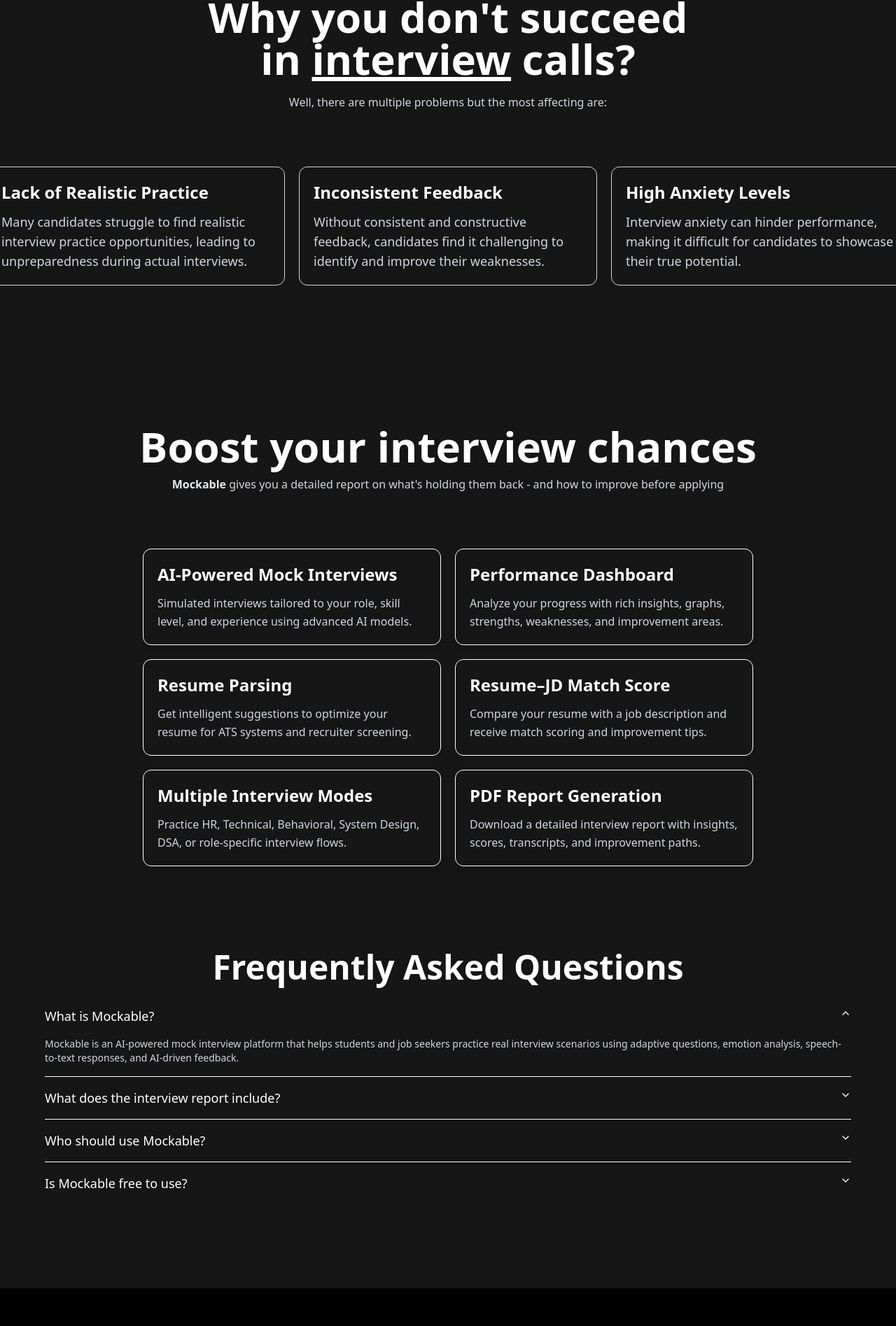
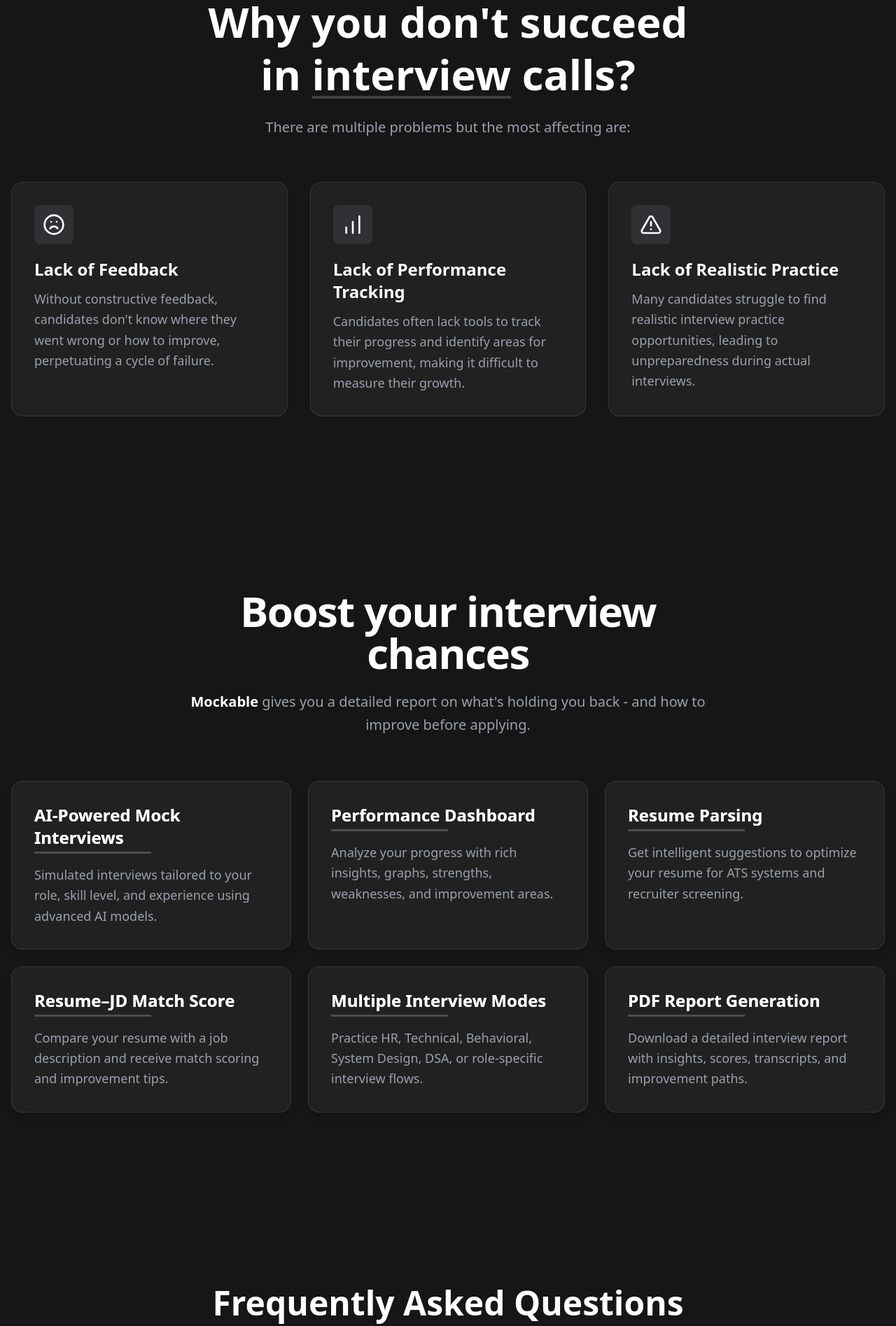
Before and after one commit to avidhanorkar/Mockable, a React app in the folder frontend/: page / in a window 1280 px wide. Shown: the part 846-2741 px from the top of the page at 70% size. Built offline with nearby package versions, Linux system fonts and the light colour scheme; the HTML template or start-up script is replaced by a standard one.

Commit message:
Minor Changes in Landing Page

```diff
--- a/frontend/src/Components/Footer.tsx
+++ b/frontend/src/Components/Footer.tsx
@@ -1,15 +1,13 @@
-import React from 'react'
-
 const Footer = () => {
   return (
-    <div className="h-40 bg-black px-20 relative flex items-center overflow-hidden">
-      <div className="flex flex-col gap-2 w-full">
+    <div className="h-40 bg-black border-t border-white/10 px-20 relative flex items-center overflow-hidden">
+      <div className="flex flex-col gap-2 w-full z-10">
         <p className="text-white text-xl font-bold">Mockable - A Mock Interview Platform</p>
-        <p className="text-white">© 2024 Mockable. All rights reserved.</p>
+        <p className="text-gray-400">© 2025 Mockable. All rights reserved.</p>
       </div>
 
-      <p className="text-white font-semibold text-4xl absolute bottom-0 right-0 text-right">
-        Made for Job Seekers, Made by Job Seekers.
+      <p className="text-white/5 font-bold text-6xl absolute -bottom-4 right-0 text-right select-none pointer-events-none">
+        Made by and for Job Seekers
       </p>
     </div>
   )
--- a/frontend/src/Components/Landing/Card.tsx
+++ b/frontend/src/Components/Landing/Card.tsx
@@ -5,11 +5,14 @@
 
 export default function Card({ title, description }: CardProps) {
   return (
-    <div className="rounded-xl border p-5 text-left shadow-md">
-      <h3 className="text-2xl font-semibold text-white mb-3">
-        {title}
-      </h3>
-      <p className="text-gray-300 leading-relaxed w-96">
+    <div className="rounded-2xl border border-white/10 bg-white/5 p-8 text-left shadow-lg backdrop-blur-md transition-all duration-300 hover:drop-shadow-xl hover:-translate-y-2">
+      <div className="flex flex-col gap-1 mb-4">
+        <h3 className="text-2xl font-bold text-white bg-gradient-to-r from-white to-gray-300 bg-clip-text text-transparent">
+          {title}
+        </h3>
+        <span className="h-[3px] w-[50%] bg-white/20"></span>
+      </div>
+      <p className="text-gray-400 leading-relaxed text-lg">
         {description}
       </p>
     </div>
--- a/frontend/src/Components/Landing/FAQ.tsx
+++ b/frontend/src/Components/Landing/FAQ.tsx
@@ -2,66 +2,68 @@
 
 export function FAQAccordion() {
     return (
-        <div className="text-white w-[90vw] pt-20">
-            <div>
-                <h1 className="text-5xl font-extrabold mb-4 text-center">Frequently Asked Questions</h1>
+        <div className="text-white w-full max-w-4xl mx-auto pt-20 pb-32 px-4">
+            <div className="mb-12 text-center">
+                <h2 className="text-5xl font-extrabold mb-4 text-white">
+                    Frequently Asked Questions
+                </h2>
+                <p className="text-gray-400 text-lg">Everything you need to know about Mockable</p>
             </div>
+
             <Accordion
                 type="single"
                 collapsible
-                className="w-full"
+                className="w-full flex flex-col gap-4"
                 defaultValue="item-1"
             >
-                {/* 1. What is Mockable? */}
-                <AccordionItem value="item-1">
-                    <AccordionTrigger><p className="text-white text-lg">What is Mockable?</p></AccordionTrigger>
-                    <AccordionContent className="flex flex-col gap-4 ">
-                        <p className="text-gray-300 ">
-                            Mockable is an AI-powered mock interview platform that helps students and job seekers practice real interview scenarios using adaptive questions, emotion analysis, speech-to-text responses, and AI-driven feedback.
+                {/* 2. How does Mockable work? */}
+                <AccordionItem value="item-2" className="border border-white/10 bg-white/5 rounded-xl px-4 backdrop-blur-sm transition-all duration-300">
+                    <AccordionTrigger className="hover:no-underline py-6">
+                        <p className="text-white text-xl font-semibold text-left">How does Mockable work?</p>
+                    </AccordionTrigger>
+                    <AccordionContent className="flex flex-col gap-4 pb-6">
+                        <p className="text-gray-300 text-lg leading-relaxed">
+                            Users select a job role and experience level, then engage in a simulated interview. Our AI asks questions, analyzes responses for content, tone, and clarity, and provides instant, personalized feedback.
                         </p>
                     </AccordionContent>
                 </AccordionItem>
 
-                {/* 6. What does the report include? */}
-                <AccordionItem value="item-6">
-                    <AccordionTrigger><p className="text-white text-lg">What does the interview report include?</p></AccordionTrigger>
-                    <AccordionContent className="flex flex-col gap-4 ">
-                        <p className="text-gray-300 ">The AI-generated report includes:</p>
-                        <ul className="list-disc ml-6">
-                            <li>Emotion timeline</li>
-                            <li>Answer quality score</li>
-                            <li>Plagiarism score</li>
-                            <li>Speech clarity</li>
-                            <li>Confidence analysis</li>
-                            <li>Strengths & weaknesses</li>
-                            <li>PDF export</li>
-                        </ul>
-                    </AccordionContent>
-                </AccordionItem>
-
-                {/* 8. Who should use Mockable? */}
-                <AccordionItem value="item-8">
-                    <AccordionTrigger><p className="text-white text-lg">Who should use Mockable?</p></AccordionTrigger>
-                    <AccordionContent className="flex flex-col gap-4 ">
-                        <p className="text-gray-300 ">
-                            Students, freshers, job seekers, working professionals, and anyone who wants
-                            to improve interview performance, confidence, and communication skills.
+                {/* 3. What kind of feedback does Mockable provide? */}
+                <AccordionItem value="item-3" className="border border-white/10 bg-white/5 rounded-xl px-4 backdrop-blur-sm transition-all duration-300">
+                    <AccordionTrigger className="hover:no-underline py-6">
+                        <p className="text-white text-xl font-semibold text-left">What kind of feedback does Mockable provide?</p>
+                    </AccordionTrigger>
+                    <AccordionContent className="flex flex-col gap-4 pb-6">
+                        <p className="text-gray-300 text-lg leading-relaxed">
+                            Mockable offers comprehensive feedback including analysis of your answers' relevance and depth, speech patterns (e.g., filler words, pace), emotional cues, and suggestions for improvement.
                         </p>
                     </AccordionContent>
                 </AccordionItem>
 
-                {/* 10. Is Mockable free to use? */}
-                <AccordionItem value="item-10">
-                    <AccordionTrigger><p className="text-white text-lg">Is Mockable free to use?</p></AccordionTrigger>
-                    <AccordionContent className="flex flex-col gap-4 ">
-                        <p className="text-gray-300 ">
-                            Mockable offers both free and premium plans. The free tier includes basic
-                            mock interviews, limited reports, and light resume analysis. Premium plans
-                            unlock advanced AI features, detailed analytics, downloadable reports, and
-                            unlimited interviews.
+                {/* 4. Is Mockable suitable for all job levels? */}
+                <AccordionItem value="item-4" className="border border-white/10 bg-white/5 rounded-xl px-4 backdrop-blur-sm transition-all duration-300">
+                    <AccordionTrigger className="hover:no-underline py-6">
+                        <p className="text-white text-xl font-semibold text-left">Is Mockable suitable for all job levels?</p>
+                    </AccordionTrigger>
+                    <AccordionContent className="flex flex-col gap-4 pb-6">
+                        <p className="text-gray-300 text-lg leading-relaxed">
+                            Yes, Mockable is designed for a wide range of users, from students and new graduates to experienced professionals looking to refine their interview skills. You can select your experience level to tailor the interview difficulty.
                         </p>
                     </AccordionContent>
                 </AccordionItem>
+
+                {/* 5. What makes Mockable different from other interview platforms? */}
+                <AccordionItem value="item-5" className="border border-white/10 bg-white/5 rounded-xl px-4 backdrop-blur-sm transition-all duration-300">
+                    <AccordionTrigger className="hover:no-underline py-6">
+                        <p className="text-white text-xl font-semibold text-left">What makes Mockable different from other interview platforms?</p>
+                    </AccordionTrigger>
+                    <AccordionContent className="flex flex-col gap-4 pb-6">
+                        <p className="text-gray-300 text-lg leading-relaxed">
+                            Our platform stands out with its adaptive AI questions, real-time emotion analysis, and highly personalized, actionable feedback that goes beyond generic tips to target your specific areas for improvement.
+                        </p>
+                    </AccordionContent>
+                </AccordionItem>
+
             </Accordion>
         </div>
     )
--- a/frontend/src/Components/Landing/c2.tsx
+++ b/frontend/src/Components/Landing/c2.tsx
@@ -1,26 +1,45 @@
-import React from 'react'
+import { AlertTriangle, BarChart, Frown } from 'lucide-react'
 
 const C2 = () => {
     return (
-        <div className='text-white flex flex-col items-center gap-10 mb-20'>
-            <div className='flex flex-col gap-5 text-center'>
-                <p className='text-6xl font-bold text-center'>Why you don't succeed <br /> in <span className='underline'>interview</span> calls?</p>
-                <p className='text-gray-300'>Well, there are multiple problems but the most affecting are: </p>
+        <div className='text-white flex flex-col items-center gap-16 mb-32 px-4'>
+            <div className='flex flex-col gap-6 text-center max-w-3xl'>
+                <h2 className='text-5xl md:text-6xl font-bold text-center leading-tight'>
+                    Why you don't succeed <br /> in <span className='underline decoration-gray-400/30 decoration-4 underline-offset-8'>interview</span> calls?
+                </h2>
+                <p className='text-gray-400 text-xl'>There are multiple problems but the most affecting are: </p>
             </div>
-            <div className='flex flex-row gap-5'>
-                <div className='flex flex-col gap-3 mt-10 border border-gray-300 p-5 rounded-xl'>
-                    <p className='text-2xl font-semibold'>Lack of Realistic Practice</p>
-                    <p className='text-gray-300 text-lg w-96'>Many candidates struggle to find realistic interview practice opportunities, leading to unpreparedness during actual interviews.</p>
+
+            <div className='grid grid-cols-1 md:grid-cols-3 gap-8 max-w-7xl w-full'>
+                <div className='flex flex-col gap-5 p-8 rounded-2xl border border-white/10 bg-white/5 backdrop-blur-md transition-all duration-300 hover:drop-shadow-xl hover:-translate-y-2'>
+                    <div className='p-3 bg-gray-500/20 w-fit rounded-lg'>
+                        <Frown className='w-8 h-8' />
+                    </div>
+                    <div>
+                        <h3 className='text-2xl font-bold mb-3'>Lack of Feedback</h3>
+                        <p className='text-gray-400 text-lg leading-relaxed'>Without constructive feedback, candidates don't know where they went wrong or how to improve, perpetuating a cycle of failure.</p>
+                    </div>
+                </div>
+                <div className='flex flex-col gap-5 p-8 rounded-2xl border border-white/10 bg-white/5 backdrop-blur-md transition-all duration-300 hover:drop-shadow-xl hover:-translate-y-2'>
+                    <div className='p-3 bg-gray-500/20 w-fit rounded-lg'>
+                        <BarChart className='w-8 h-8' />
+                    </div>
+                    <div>
+                        <h3 className='text-2xl font-bold mb-3'>Lack of Performance Tracking</h3>
+                        <p className='text-gray-400 text-lg leading-relaxed'>Candidates often lack tools to track their progress and identify areas for improvement, making it difficult to measure their growth.</p>
+                    </div>
+                </div>
+                <div className='flex flex-col gap-5 p-8 rounded-2xl border border-white/10 bg-white/5 backdrop-blur-md transition-all duration-300 hover:drop-shadow-xl hover:-translate-y-2'>
+                    <div className='p-3 bg-gray-500/20 w-fit rounded-lg'>
+                        <AlertTriangle className='w-8 h-8' />
+                    </div>
+                    <div>
+                        <h3 className='text-2xl font-bold mb-3'>Lack of Realistic Practice</h3>
+                        <p className='text-gray-400 text-lg leading-relaxed'>Many candidates struggle to find realistic interview practice opportunities, leading to unpreparedness during actual interviews.</p>
+                    </div>
                 </div>
 
-                <div className='flex flex-col gap-3 mt-10 border border-gray-300 p-5 rounded-xl'>
-                    <p className='text-2xl font-semibold'>Inconsistent Feedback</p>
-                    <p className='text-gray-300 text-lg w-96'>Without consistent and constructive feedback, candidates find it challenging to identify and improve their weaknesses.</p>
-                </div>
-                <div className='flex flex-col gap-3 mt-10 border border-gray-300 p-5 rounded-xl'>
-                    <p className='text-2xl font-semibold'>High Anxiety Levels</p>
-                    <p className='text-gray-300 text-lg w-96'>Interview anxiety can hinder performance, making it difficult for candidates to showcase their true potential.</p>
-                </div>
+
             </div>
         </div>
     )
--- a/frontend/src/Components/Landing/features.tsx
+++ b/frontend/src/Components/Landing/features.tsx
@@ -30,14 +30,18 @@
     ];
 
     return (
-        <div>
-            <div className='flex flex-col justify-center mt-20 text-white text-center gap-20'>
-                <div className='flex flex-col gap-3'>
-                    <h1 className='text-6xl font-extrabold'>Boost your interview chances</h1>
-                    <p className='text-gray-300'><span className='font-bold text-gray-200'>Mockable</span> gives you a detailed report on what's holding them back - and how to improve before applying</p>
+        <div className='w-full px-4 mb-32'>
+            <div className='flex flex-col items-center justify-center mt-20 text-white text-center gap-16 max-w-7xl mx-auto'>
+                <div className='flex flex-col gap-6 max-w-3xl'>
+                    <h2 className='text-5xl md:text-6xl font-extrabold tracking-tight'>
+                        Boost your interview chances
+                    </h2>
+                    <p className='text-gray-400 text-xl leading-relaxed'>
+                        <span className='font-bold text-white'>Mockable</span> gives you a detailed report on what's holding you back - and how to improve before applying.
+                    </p>
                 </div>
 
-                <div className='flex flex-row gap-5 flex-wrap justify-center'>
+                <div className='grid grid-cols-1 md:grid-cols-2 lg:grid-cols-3 gap-6 w-full'>
                     {mockableFeatures.map((item, index) => (
                         <Card key={index} title={item.title} description={item.description} />
                     ))}
```
